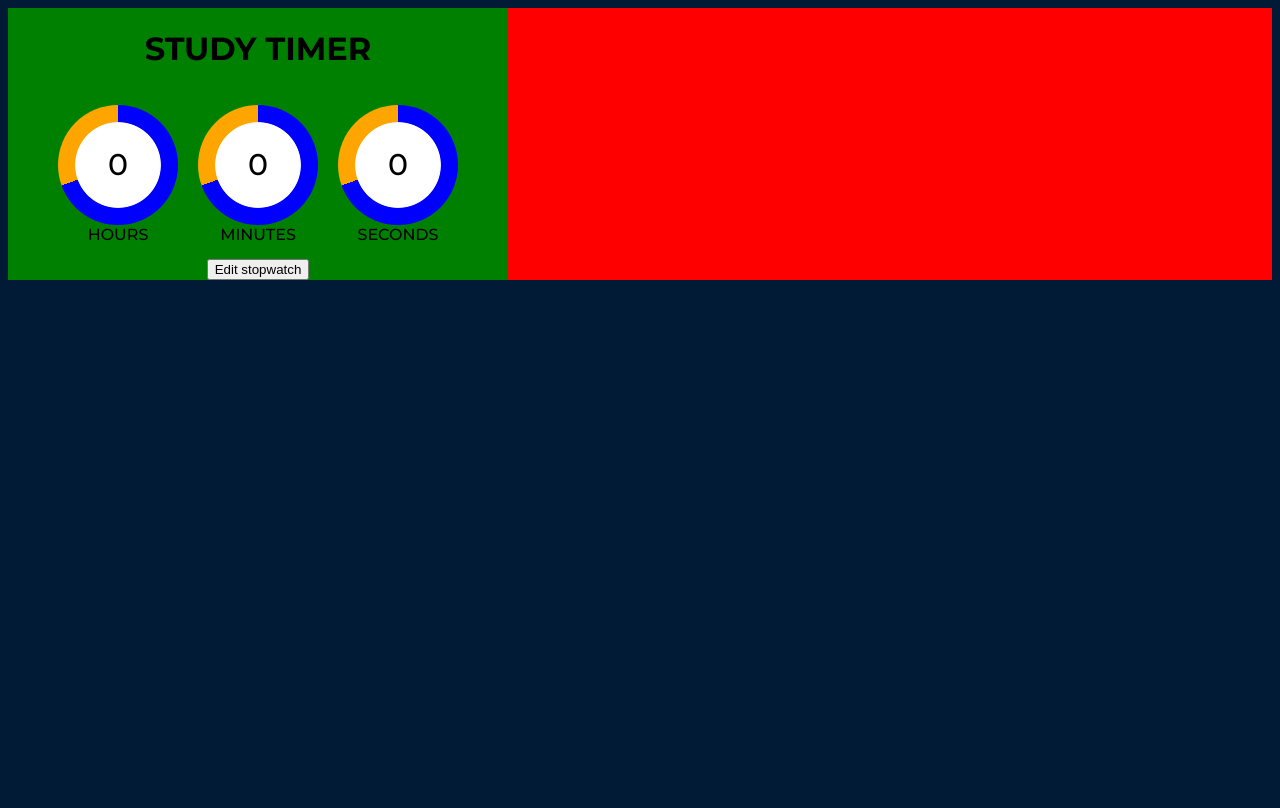
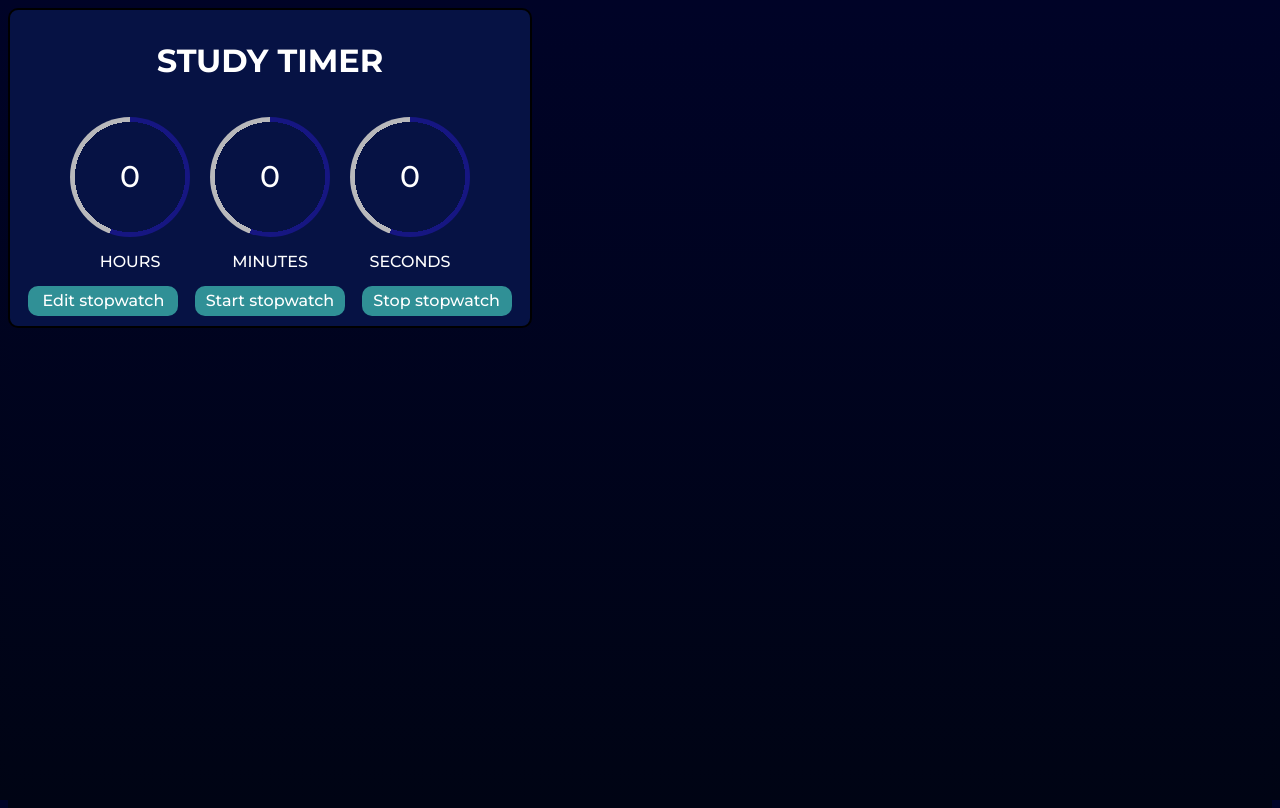
Before and after one commit to ViniciusBenfica/stopwatch, a Next.js app: page / in a window 1280 px wide. Built offline with nearby package versions, Linux system fonts and the light colour scheme.

Commit message:
refactoring code

```diff
--- a/pages/index.tsx
+++ b/pages/index.tsx
@@ -3,8 +3,7 @@ import { useEffect, useState } from 'react'
 import * as Dialog from '@radix-ui/react-dialog';
 
 import {
-  Container,
-  DivTimer,
+  Timer,
   Input,
   Label,
   Stopwatch,
@@ -12,33 +11,36 @@ import {
   Content,
   Close,
   DivStopwatch,
-  box} from "../styles/index.style"
+  Button,
+  box,
+  Trigger
+} from "../styles/index.style"
 
 const Home: NextPage = () => {
 
   var [count, setCount] = useState<number>(0)
   var [timer, setTimer] = useState<any>()
 
-  var [teste, setTeste] = useState<any>({second:0, minute: 0, hour: 0})
+  var [teste, setTeste] = useState<any>({ second: 0, minute: 0, hour: 0 })
 
 
   var startStopwatch = (opcao: boolean): any => {
-    var mamigu = {second:0, minute: 0, hour: 0}
+    var objectTime = { second: 0, minute: 0, hour: 0 }
 
     if (opcao) {
       setTimer(window.setInterval(() => {
-        mamigu.second++
-      if(mamigu.second >= 60){
-        mamigu.minute++
-        mamigu.second = 0
-      }
+        objectTime.second++
+        if (objectTime.second >= 60) {
+          objectTime.minute++
+          objectTime.second = 0
+        }
 
-      if(mamigu.minute >= 60){
-        mamigu.hour++
-        mamigu.minute = 0
-      }
+        if (objectTime.minute >= 60) {
+          objectTime.hour++
+          objectTime.minute = 0
+        }
 
-      setTeste({second: mamigu.second, minute: mamigu.minute, hour: mamigu.hour })
+        setTeste({ second: objectTime.second, minute: objectTime.minute, hour: objectTime.hour })
       }, 1000))
     } else {
       setTimer(clearInterval(timer))
@@ -47,44 +49,48 @@ const Home: NextPage = () => {
   }
 
   return (
-    <Container>
+    <div>
       <DivStopwatch>
         <h1>STUDY TIMER</h1>
-        <DivTimer>
+        <Timer>
           <div>
-            <Stopwatch onClick={() => startStopwatch(true)} BackgroundColor={'red'}>{teste.second}</Stopwatch>
+            <Stopwatch BackgroundColor={'red'}>{teste.second}</Stopwatch>
             <div>HOURS</div>
           </div>
           <div>
-            <Stopwatch onClick={() => startStopwatch(false)} BackgroundColor={'red'}>{teste.minute}</Stopwatch>
+            <Stopwatch BackgroundColor={'red'}>{teste.minute}</Stopwatch>
             <div>MINUTES</div>
           </div>
           <div>
             <Stopwatch BackgroundColor={'red'}>{teste.hour}</Stopwatch>
             <div>SECONDS</div>
           </div>
-        </DivTimer>
+        </Timer>
         <Dialog.Root>
-          <Dialog.Trigger>Edit stopwatch</Dialog.Trigger>
+          <div className={box({ css: { display: "flex", justifyContent: "space-around", width: "100%" } })}>
+            <Trigger>Edit stopwatch</Trigger>
+            <Button onClick={() => startStopwatch(true)}>Start stopwatch</Button>
+            <Button onClick={() => startStopwatch(false)}>Stop stopwatch</Button>
+          </div>
           <Dialog.Portal>
-            <Overlay/>
+            <Overlay />
             <Content>
-              <Dialog.Title className={box({ css: { fontSize: "16px", marginTop: "0" } })}>Edit stopwatch</Dialog.Title>
+              <Dialog.Title className={box({ css: { fontSize: "16px", marginTop: "0", color: "black" } })}>Edit stopwatch</Dialog.Title>
               <Dialog.Description className={box({ css: { color: "grey", fontSize: "14px", marginTop: "-5px" } })}>Make changes to your stopwatch here. Click save when you're done.</Dialog.Description>
-              <DivTimer className={box({ css: {marginTop: "25px" }})}>
+              <Timer className={box({ css: { marginTop: "25px" } })}>
                 <Label>Name</Label>
                 <Input></Input>
-              </DivTimer>
-              <DivTimer>
+              </Timer>
+              <Timer>
                 <Label>Description</Label>
                 <Input></Input>
-              </DivTimer>
+              </Timer>
               <Close>Save changes</Close>
             </Content>
           </Dialog.Portal>
         </Dialog.Root>
       </DivStopwatch>
-    </Container>
+    </div>
   )
 }
 
--- a/styles/globals.css
+++ b/styles/globals.css
@@ -2,5 +2,8 @@
 
 html, body{
     font-family: 'Montserrat', sans-serif;
-    background-color: #011A36;
+    background-image: linear-gradient(#000327, #000414);
+    height: 100%;
+    color: white;
+    background-color: #061244;
 }
--- a/styles/index.style.tsx
+++ b/styles/index.style.tsx
@@ -2,25 +2,42 @@ import { styled } from './stitches.config'
 import { css } from '@stitches/react';
 import * as Dialog from '@radix-ui/react-dialog';
 
-export const Container = styled('div', {
-    background: "red"
+export const Trigger = styled(Dialog.Trigger, {
+    all: 'unset',
+    width: "150px",
+    height: "30px",
+    backgroundColor: "#309096",
+    borderRadius: "10px",
+
+    "&:hover": { backgroundColor: "#36a2aa", }
 })
 
-export const DivStopwatch = styled('div',{
+export const Button = styled('button', {
+    all: 'unset',
+    width: "150px",
+    height: "30px",
+    backgroundColor: "#309096",
+    borderRadius: "10px",
+
+    "&:hover": { backgroundColor: "#36a2aa", }
+})
+
+export const DivStopwatch = styled('div', {
     width: "500px",
     display: "flex",
     flexDirection: "column",
-   background: "green",
+    background: "#061244",
+    borderRadius: "10px",
+    border: "2px solid black",
     alignItems: "center",
     textAlign: "center",
+    padding: "10px"
 })
 
-export const DivTimer = styled('div', {
+export const Timer = styled('div', {
     display: 'flex',
     alignItems: 'center',
     margin: "15px 0",
-    // all: 'unset',
-    // gap: 20,
 })
 
 export const Input = styled('input', {
@@ -33,7 +50,6 @@ export const Input = styled('input', {
     borderRadius: "5px",
 
     '&:focus': { boxShadow: `0 0 0 2px #470070` },
-
 })
 
 export const Label = styled('label', {
@@ -41,7 +57,6 @@ export const Label = styled('label', {
     width: '90px',
     textAlign: "right",
     marginRight: "20px",
-    // boxShadow: `0 0 0 1px $testando`,
     borderRadius: 4,
     color: "$testando",
     fontSize: "15px"
@@ -54,8 +69,10 @@ export const Stopwatch = styled('div', {
     textAlign: "center",
     fontSize: "30px",
     borderRadius: '50%',
-    background: `radial-gradient(white 50%, transparent 51%), conic-gradient(blue 250deg, orange 0deg)`,
-    margin: "0 10px",
+    background: `
+    radial-gradient(#061244 65%, transparent 10%),
+    conic-gradient(#161682 200deg, #b8b8bb 0deg)`,
+    margin: "0px 10px 15px 10px",
     variants: {
         BackgroundColor: {
             red: { backgroundColor: "red" }
```
Lines whose indentation alone changed are shown as unchanged.
